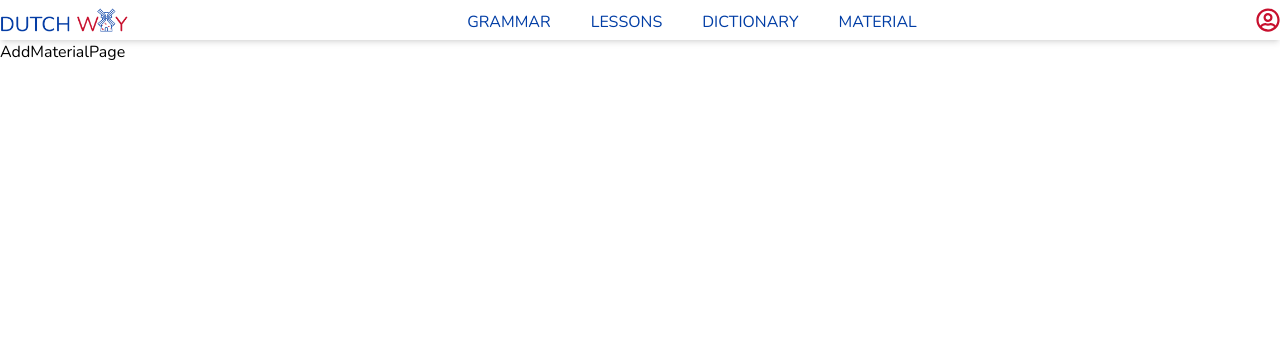
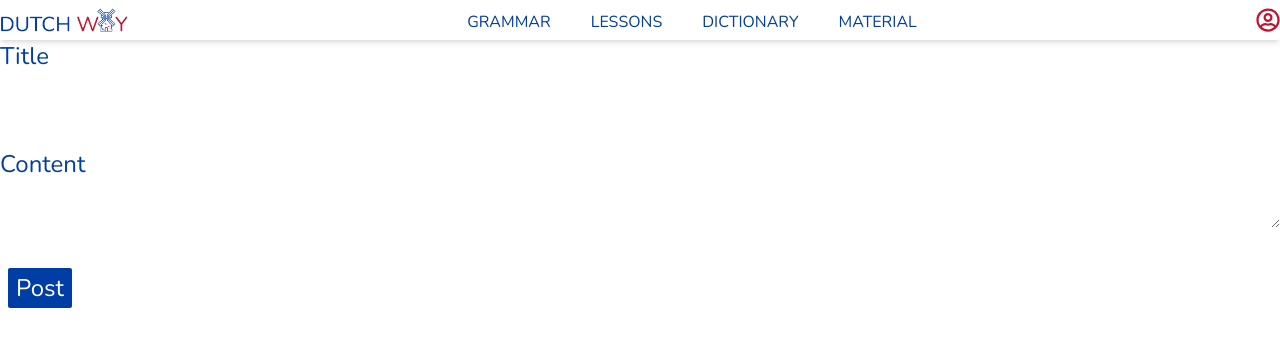
Before and after one commit to iroac/dutchway, a React (Create React App) app in the folder client/: page /addmaterial in a window 1280 px wide. Shown: the top 346 px of the page. Built offline with nearby package versions, Linux system fonts and the light colour scheme.

Commit message:
add post method and page

```diff
--- a/client/src/pages/AddMaterialPage.tsx
+++ b/client/src/pages/AddMaterialPage.tsx
@@ -1,8 +1,45 @@
-import React from 'react'
+import { useState } from 'react'
+import axios from 'axios'
 
 function AddMaterialPage() {
+const [content, setContent] = useState<String>('')
+const [title, setTitle] = useState<String>('')
+
+
+const handleContentChange = (event: React.ChangeEvent<HTMLTextAreaElement>) => {
+ setContent(event.target.value)
+}
+
+
+const handleTitleChange = (event: React.ChangeEvent<HTMLInputElement>) => {
+ setTitle(event.target.value)
+}
+
+
+const addPost = (event: any) => {
+  event.preventDefault()
+  let newPost = { title: title, text: content }
+  axios.post('http://localhost:3000/contentpost', newPost)
+}
+
+
+
   return (
-    <div>AddMaterialPage</div>
+    <div>
+
+<form className="flex flex-col justify-start items-start " >
+
+<h1 className="text-2xl text-blue-flag" >Title</h1>
+<input className=" w-full h-9 " onChange={handleTitleChange}  />
+
+<h1 className="text-2xl text-blue-flag mt-10" >Content</h1>
+<textarea maxLength={1200} className=" w-full " onChange={handleContentChange} ></textarea>
+
+<button className=" ml-2 text-2xl bg-blue-flag text-white rounded-sm px-2 py-1 mt-10 " onClick={addPost} >Post</button>
+
+</form>
+
+    </div>
   )
 }
 
```
